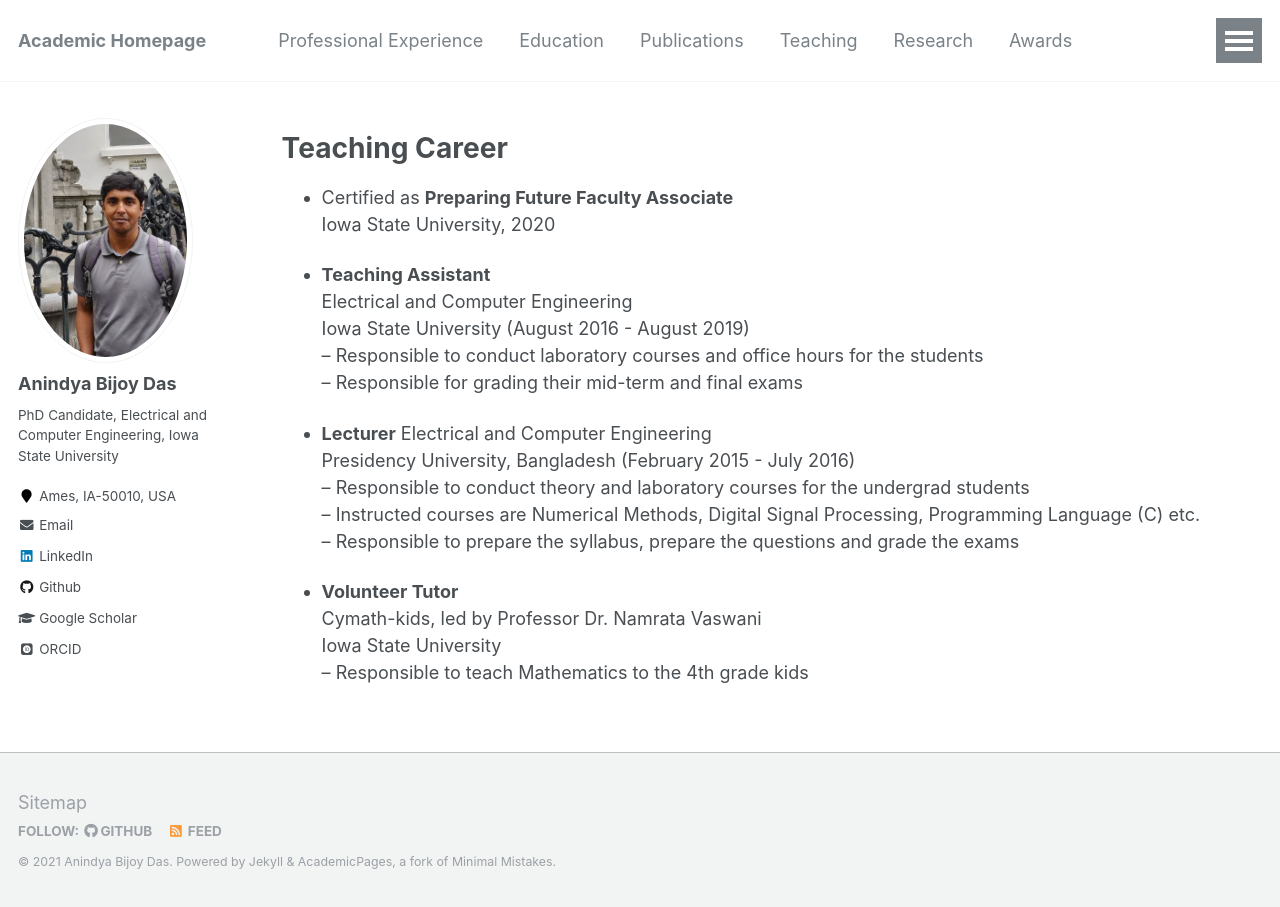
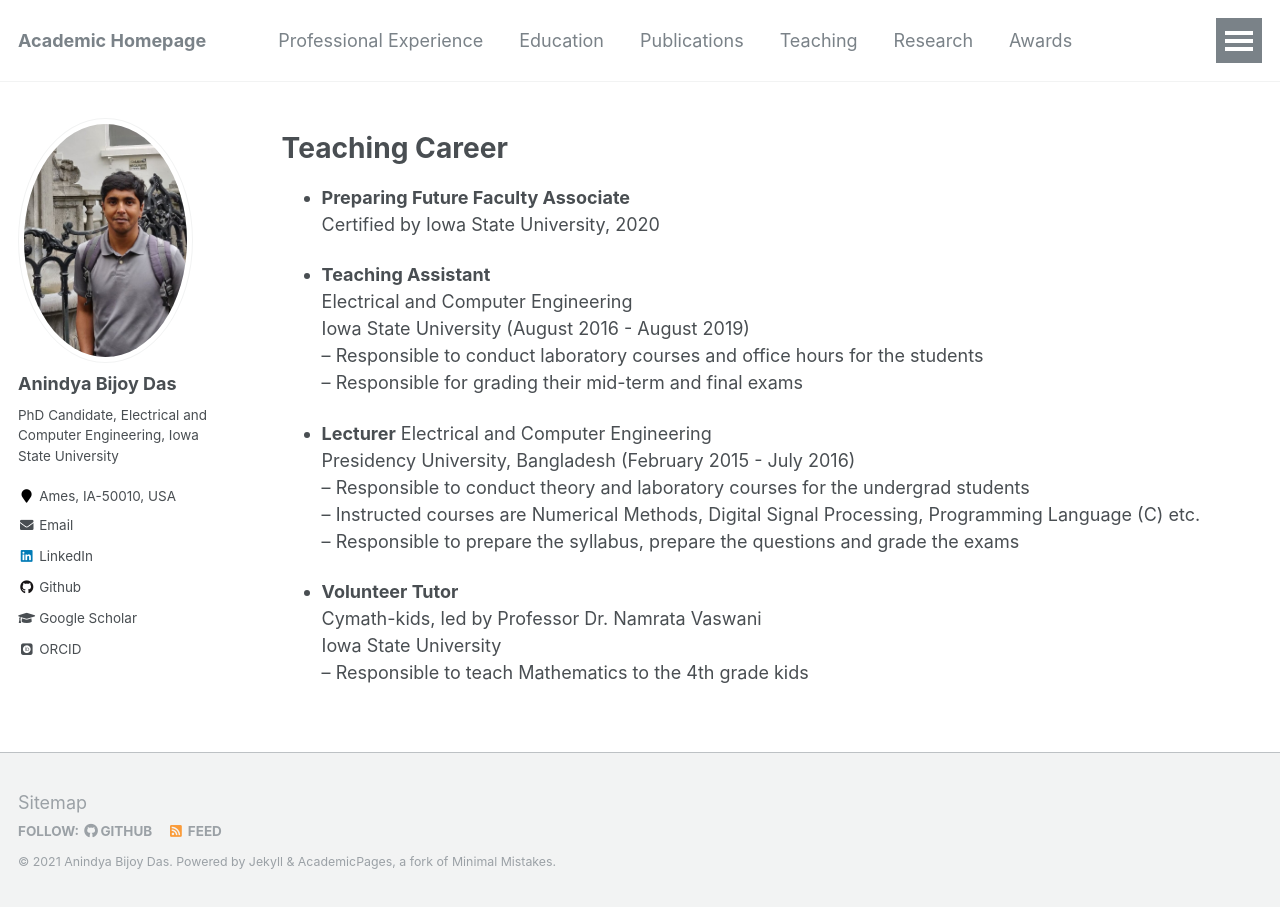
Before and after one commit to anindyabijoydas/portfolio, a Jekyll site: the page built from _pages/teaching.md, in a window 1280 px wide. Built offline with Jekyll 4.4.1, drawn with Linux system fonts in a browser that asks for light colours; some web fonts are replaced.

```diff
--- a/_pages/teaching.md
+++ b/_pages/teaching.md
@@ -10,7 +10,7 @@ redirect_from:
 Teaching Career
 ======
 
-* Certified as **Preparing Future Faculty Associate** <br/> Iowa State University, 2020
+* **Preparing Future Faculty Associate** <br/> Certified by Iowa State University, 2020
 
 * **Teaching Assistant** <br/> Electrical and Computer Engineering <br/> Iowa State University (August 2016 - August 2019) <br/>  -- Responsible to conduct laboratory courses and office hours for the students <br/>  -- Responsible for grading their mid-term and final exams
 
```
